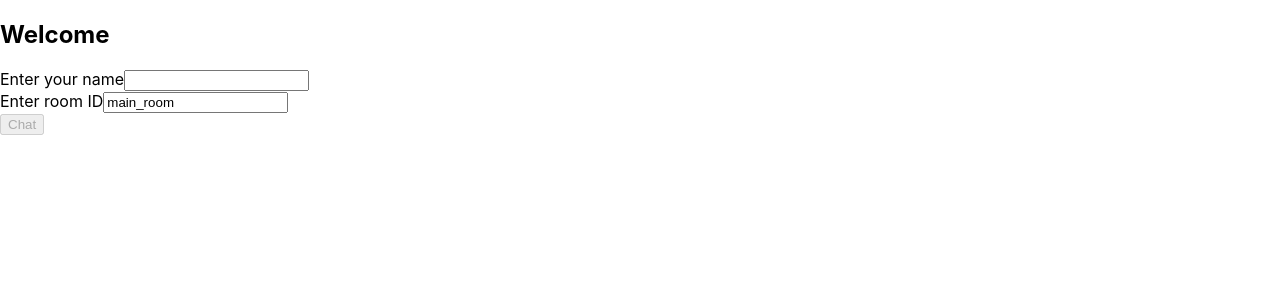
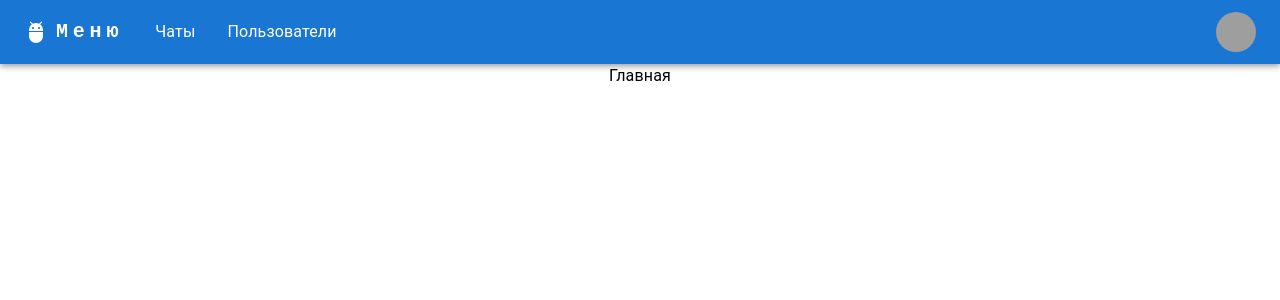
Before and after one commit to inkognit/chat-app, a React (Create React App) app in the folder client/: page / in a window 1280 px wide. Shown: the top 300 px of the page. Built offline with nearby package versions, Linux system fonts and the light colour scheme; grey boxes are pictures that could not be loaded.

Commit message:
feat: update chat and installing material ui
dev

```diff
--- a/client/package.json
+++ b/client/package.json
@@ -4,6 +4,10 @@
   "private": true,
   "proxy": "http://localhost:6000",
   "dependencies": {
+    "@emotion/react": "^11.11.3",
+    "@emotion/styled": "^11.11.0",
+    "@mui/icons-material": "^5.15.2",
+    "@mui/material": "^5.15.2",
     "@testing-library/jest-dom": "^5.17.0",
     "@testing-library/react": "^13.4.0",
     "@testing-library/user-event": "^13.5.0",
--- a/client/src/App.js
+++ b/client/src/App.js
@@ -1,10 +1,12 @@
 import { BrowserRouter } from 'react-router-dom';
 import AppRoutes from './routes/app.routes';
 import './App.scss';
+import ResponsiveAppBar from './components/appbar';
 
 function App() {
   return (
     <BrowserRouter>
+      <ResponsiveAppBar/>
       <AppRoutes />
     </BrowserRouter>
   );
--- /dev/null
+++ b/client/src/components/appbar.js
@@ -0,0 +1,104 @@
+import * as React from 'react';
+import AppBar from '@mui/material/AppBar';
+import Box from '@mui/material/Box';
+import Toolbar from '@mui/material/Toolbar';
+import IconButton from '@mui/material/IconButton';
+import Typography from '@mui/material/Typography';
+import Menu from '@mui/material/Menu';
+import MenuIcon from '@mui/icons-material/Menu';
+import Container from '@mui/material/Container';
+import Avatar from '@mui/material/Avatar';
+import Button from '@mui/material/Button';
+import Tooltip from '@mui/material/Tooltip';
+import MenuItem from '@mui/material/MenuItem';
+import AdbIcon from '@mui/icons-material/Adb';
+
+
+const settings = ['Profile', 'Account', 'Dashboard', 'Logout'];
+
+function ResponsiveAppBar() {
+  const [anchorElNav, setAnchorElNav] = React.useState(null);
+  const [anchorElUser, setAnchorElUser] = React.useState(null);
+
+  const handleOpenNavMenu = (event) => {
+    setAnchorElNav(event.currentTarget);
+  };
+  const handleOpenUserMenu = (event) => {
+    setAnchorElUser(event.currentTarget);
+  };
+
+  const handleCloseNavMenu = () => {
+    setAnchorElNav(null);
+  };
+
+  const handleCloseUserMenu = () => {
+    setAnchorElUser(null);
+  };
+
+  return (
+    <AppBar position="static">
+      <Container maxWidth="xl">
+        <Toolbar disableGutters>
+          <AdbIcon sx={{ display: { xs: 'none', md: 'flex' }, mr: 1 }} />
+          <Typography
+            variant="h6"
+            noWrap
+            component="a"
+            href="/"
+            sx={{
+              mr: 2,
+              display: { xs: 'none', md: 'flex' },
+              fontFamily: 'monospace',
+              fontWeight: 700,
+              letterSpacing: '.3rem',
+              color: 'inherit',
+              textDecoration: 'none',
+            }}
+          >
+            Меню
+          </Typography>
+          <AdbIcon sx={{ display: { xs: 'flex', md: 'none' }, mr: 1 }} />
+          <Box sx={{ flexGrow: 1, display: { xs: 'none', md: 'flex' } }}>
+            <MenuItem key={'chats'} onClick={handleCloseNavMenu} href="http://localhost:6001/chats">
+              <Typography textAlign="center">{'Чаты'}</Typography>
+            </MenuItem>
+            <MenuItem key={'users'} onClick={handleCloseNavMenu} href="http://localhost:6001/users">
+              <Typography textAlign="center">{'Пользователи'}</Typography>
+            </MenuItem>
+          </Box>
+
+          <Box sx={{ flexGrow: 0 }}>
+            <Tooltip title="Профиль">
+              <IconButton onClick={handleOpenUserMenu} sx={{ p: 0 }}>
+                <Avatar alt="Remy Sharp" src="/static/images/avatar/2.jpg" />
+              </IconButton>
+            </Tooltip>
+            <Menu
+              sx={{ mt: '45px' }}
+              id="menu-appbar"
+              anchorEl={anchorElUser}
+              anchorOrigin={{
+                vertical: 'top',
+                horizontal: 'right',
+              }}
+              keepMounted
+              transformOrigin={{
+                vertical: 'top',
+                horizontal: 'right',
+              }}
+              open={Boolean(anchorElUser)}
+              onClose={handleCloseUserMenu}
+            >
+              {settings.map((setting) => (
+                <MenuItem key={setting} onClick={handleCloseUserMenu}>
+                  <Typography textAlign="center">{setting}</Typography>
+                </MenuItem>
+              ))}
+            </Menu>
+          </Box>
+        </Toolbar>
+      </Container>
+    </AppBar>
+  );
+}
+export default ResponsiveAppBar;
--- a/client/src/components/name_input/name_input.js
+++ b/client/src/components/name_input/name_input.js
@@ -1,7 +1,6 @@
-// импорты
-
 import { nanoid } from 'nanoid';
 import { useEffect, useState } from 'react';
+import { TextField }from '@mui/material';
 import storage from '../../utils/storage';
 
 export const NameInput = () => {
@@ -9,7 +8,7 @@ export const NameInput = () => {
   const [formData, setFormData] = useState({
     user_name: '',
     // фиксируем ("хардкодим") название (идентификатор) комнаты
-    chat_id: 'main_room',
+    chat_id: 1,
   });
   // состояние блокировки кнопки
   const [submitDisabled, setSubmitDisabled] = useState(true);
@@ -63,7 +62,7 @@ export const NameInput = () => {
         {/* скрываем поле для создания комнаты (возможность масштабирования) */}
         <div class="visually-hidden">
           <label htmlFor="chat_id">Enter room ID</label>
-          <input
+          <TextField
             type="text"
             id="chat_id"
             name="chat_id"
--- /dev/null
+++ b/client/src/pages/chat/chat.pages.js
@@ -0,0 +1,5 @@
+import { Room } from '../../components/chat_room/chat_room';
+
+export const ChatPage = () => {
+  return <Room />;
+};
--- /dev/null
+++ b/client/src/pages/chat/chat_list.pages.js
@@ -0,0 +1,4 @@
+
+export const ChatListPage = () => {
+  return
+};
--- a/client/src/pages/home/home.js
+++ b/client/src/pages/home/home.js
@@ -1,9 +1,6 @@
-import { NameInput } from '../../components/name_input/name_input';
-import { Room } from '../../components/chat_room/chat_room';
-import storage from '../../utils/storage';
+import Typography from '@mui/material/Typography';
+import Container from '@mui/material/Container';
 
-export const Home = () => {
-  const user = storage.get(process.env.USER_KEY);
-
-  return user ? <Room /> : <NameInput />;
+export const HomePage = () => {
+  return <Typography textAlign="center">{'Главная'}</Typography>;
 };
--- /dev/null
+++ b/client/src/pages/users/auth.pages.js
@@ -0,0 +1,5 @@
+import { NameInput } from '../../components/name_input/name_input';
+
+export const SignInPage = () => {
+  return <NameInput />;
+};
--- /dev/null
+++ b/client/src/pages/users/users.pages.js
@@ -0,0 +1,3 @@
+export default function UsersPage() {
+    return <></>
+}
--- a/client/src/routes/app.routes.js
+++ b/client/src/routes/app.routes.js
@@ -1,9 +1,15 @@
-import { Home } from '../pages/home/home';
+import { ChatPage } from '../pages/chat/chat.pages';
+import { HomePage } from '../pages/home/home';
 import { Route, Routes } from 'react-router-dom';
+import { SignInPage } from '../pages/users/auth.pages';
+import UsersPage from '../pages/users/users.pages';
 
 const AppRoutes = () => (
   <Routes>
-    <Route path="*" element={<Home />} />
+    <Route path="/" element={<HomePage />} />
+    <Route path="/chats" element={<ChatPage />} />
+    <Route path="/sign-in" element={<SignInPage />} />
+    <Route path="/users" element={<UsersPage />} />
   </Routes>
 );
 
```
Also changed, not shown: client/src/components/chat_room/chat/chat.component.js (added, +14 -0 lines), client/src/pages/index.js (deleted), 2 other files (tests, documents, lock files or other folders).
